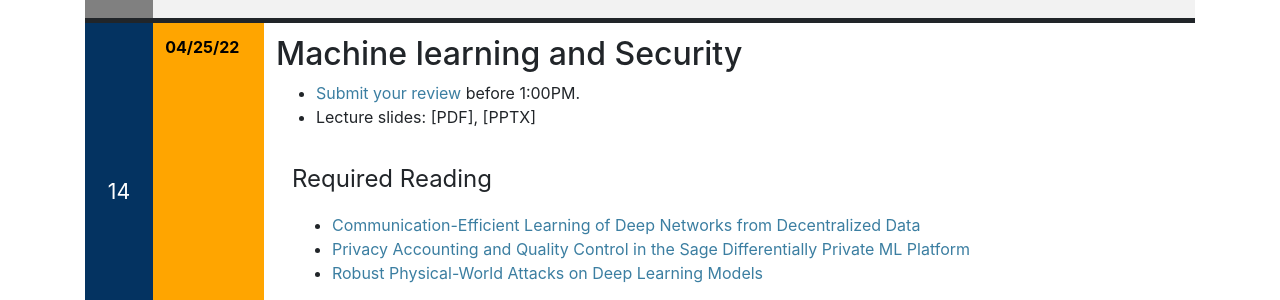
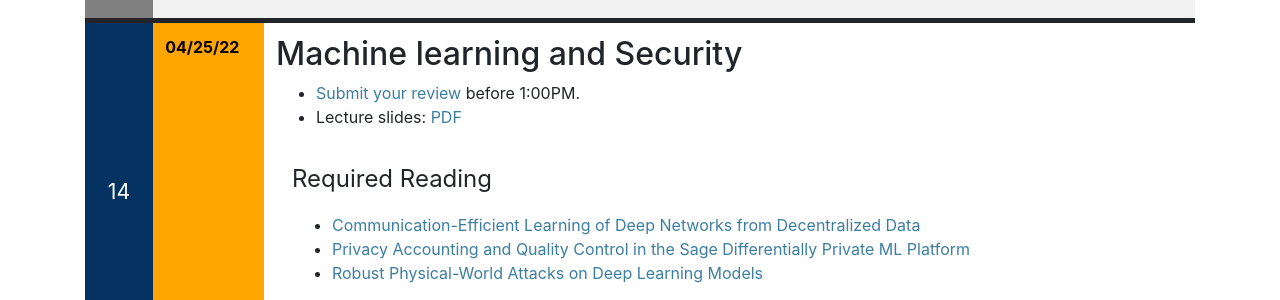
Before and after one commit to ucbrise/cs294-ai-sys-sp22, a Jekyll site: the page built from index.md, in a window 1280 px wide and 900 px high, scrolled down 5369 px. Shown: the part 153-453 px from the top of the window. Built offline with Jekyll 4.4.1, drawn with Linux system fonts in a browser that asks for light colours; nearby versions of some CDN libraries; our own code applies the rules of GitHub Pages for plain Markdown files.

Commit message:
added Bo's slides

```diff
--- a/index.md
+++ b/index.md
@@ -314,7 +314,7 @@ This lecture will be an overview of the class, requirements, and an introduction
 # Machine learning and Security
 
 * [Submit your review](https://forms.gle/YS81hd55X2bXsArUA) before 1:00PM.
-* Lecture slides: [PDF], [PPTX]
+* Lecture slides: [PDF](assets/lectures/lec14/bo_ucb.pdf)
 
 <div class="reading">
 <div class="required_reading" markdown="1">
```
Also changed, not shown: 1 other file.
